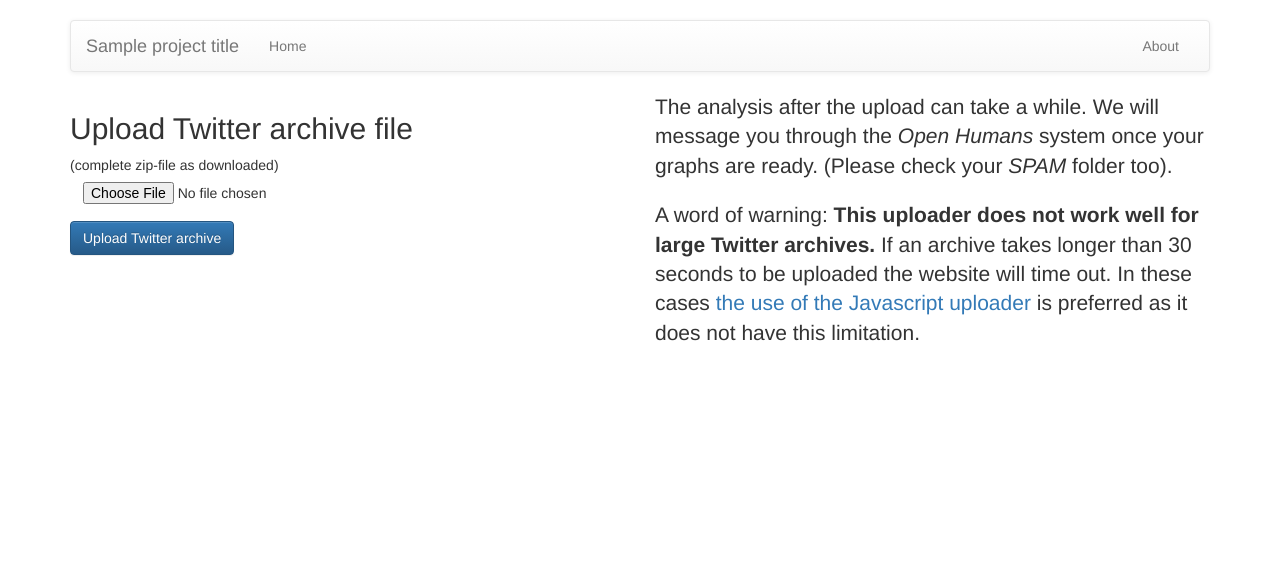
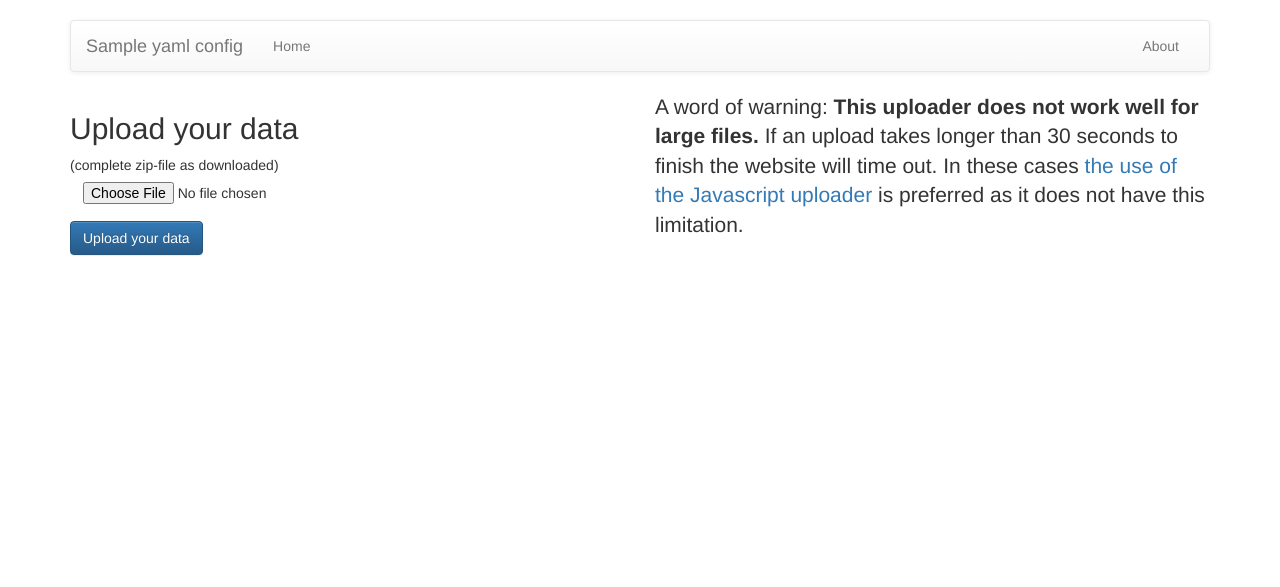
Before and after one commit to gedankenstuecke/oh_data_uploader, a Django app: template oh_connection/templates/oh_connection/upload_old.html in a window 1280 px wide. Shown: the top 587 px of the page. Run offline with Django 3.2, Linux system fonts and the light colour scheme; the template is opened without the code that fills it: most values are stand-ins (such as "Sample title", 1, 10 or a date in 2020); some libraries are stand-ins or nearby versions.

Commit message:
add more config options

```diff
--- a/oh_connection/context_processors.py
+++ b/oh_connection/context_processors.py
@@ -3,5 +3,5 @@ from django.conf import settings
 
 def read_config(request):
     context = {'yaml_config': settings.YAML_CONFIG,
-               'oh_proj_page': settings.OH_ACTIVITY_PAGE}
+               'oh_proj_page': settings.YAML_CONFIG['oh_activity_page']}
     return context
--- a/oh_connection/templates/oh_connection/application.html
+++ b/oh_connection/templates/oh_connection/application.html
@@ -74,7 +74,7 @@ body {
                   <span class="icon-bar"></span>
                   <span class="icon-bar"></span>
                 </button>
-                <a class="navbar-brand" href="{% url 'index' %}">{{project_title}}</a>
+                <a class="navbar-brand" href="{% url 'index' %}">{{yaml_config.project_title}}</a>
               </div>
               <div id="navbar" class="navbar-collapse collapse">
                 <ul class="nav navbar-nav">
--- a/oh_connection/templates/oh_connection/partials/upload_form.html
+++ b/oh_connection/templates/oh_connection/partials/upload_form.html
@@ -16,7 +16,7 @@ function startUpload() {
       replacement =  '<h3>Your Upload started</h3><div class="progress"><div class="progress-bar progress-bar-striped active" role="progressbar" aria-valuenow="45" aria-valuemin="0" aria-valuemax="100" style="width: 45%"></div></div>'
       $("#upload_form").replaceWith('<div id="upload_form">'+replacement+'</div>');
       var xhr = new XMLHttpRequest();
-      var metadata = JSON.stringify({"tags":["twitter","twitter-archive"],"description" : "Twitter archive file"});
+      var metadata = JSON.stringify({"tags":{{yaml_config.file_tags|safe}},"description" : '{{yaml_config.file_description}}'});
       xhr.open('POST', "https://www.openhumans.org/api/direct-sharing/project/files/upload/direct/?access_token={{oh_member.access_token}}", true);
       xhr.setRequestHeader("Content-type", "application/x-www-form-urlencoded");
       xhr.send('project_member_id={{oh_member.oh_id}}&filename='+file['name']+'&metadata='+metadata);
@@ -39,7 +39,7 @@ function startUpload() {
                 function finishedFile(e) {
                   if (finish_xhr.readyState == 4 && finish_xhr.status == 200) {
                     console.log('uploaded file')
-                    var done = "<h3>Upload successful. You will get a message on <em>Open Humans</em> when your graphs are available.</h3> <small>(please also check your <em>SPAM</em> folder)</small>"
+                    var done = "<h3>Upload successful.</h3>"
                     $("#upload_form").replaceWith('<div id="upload_form">'+done+'</div>');
                   } else {
                     console.log('finalizing went wrong')
@@ -73,7 +73,7 @@ function startUpload() {
     <b>Upload your data </b><br>
     <input id='file' type="file" name="file" class="btn">
   </p>
-  <input type="button" class="btn btn-primary" value="Upload Twitter archive" onClick="startUpload()"></br></br>
+  <input type="button" class="btn btn-primary" value="Upload your data" onClick="startUpload()"></br></br>
 </form>
 <p>
   <small>
--- a/oh_connection/templates/oh_connection/upload_old.html
+++ b/oh_connection/templates/oh_connection/upload_old.html
@@ -4,7 +4,7 @@
 
 <div class="row">
   <div class="col-md-6">
-    <h2>Upload Twitter archive file</h2>
+    <h2>Upload your data</h2>
 
     <form method="post" enctype="multipart/form-data" action="{% url 'complete' %}">
       {% if form.errors %}
@@ -18,20 +18,15 @@
         (complete zip-file as downloaded)<br>
         <input type="file" name="file" class="btn">
       </p>
-      <input class="btn btn-primary" type="submit" value="Upload Twitter archive">
+      <input class="btn btn-primary" type="submit" value="Upload your data">
     </form>
 
   </div>
 
   <div class="col-md-6">
   <p class="lead">
-    The analysis after the upload can take a while. We will message you through
-    the <em>Open Humans</em> system once your graphs are ready. (Please check your
-    <em>SPAM</em> folder too).
-  </p>
-  <p class="lead">
-    A word of warning: <strong>This uploader does not work well for large Twitter archives.</strong>
-    If an archive takes longer than 30 seconds to be uploaded the website
+    A word of warning: <strong>This uploader does not work well for large files.</strong>
+    If an upload takes longer than 30 seconds to finish the website
     will time out. In these cases <a href="{% url "index"%}">the use of the Javascript uploader</a> is preferred
     as it does not have this limitation.
   </p>
--- a/oh_connection/views.py
+++ b/oh_connection/views.py
@@ -195,8 +195,8 @@ def complete(request):
     elif request.method == 'POST':
         form = UploadFileForm(request.POST, request.FILES)
         if form.is_valid():
-            metadata = {'tags': ['twitter', 'twitter-archive'],
-                        'description': 'Twitter achive file.'}
+            metadata = {'tags': settings.YAML_CONFIG['file_tags'],
+                        'description': settings.YAML_CONFIG['file_description']}
             upload_file_to_oh(
                 request.user.openhumansmember,
                 request.FILES['file'],
```
Also changed, not shown: config.yaml (+23 -1 lines), oh_data_uploader/settings.py (+7 -8 lines), README.md, 1 other file.
